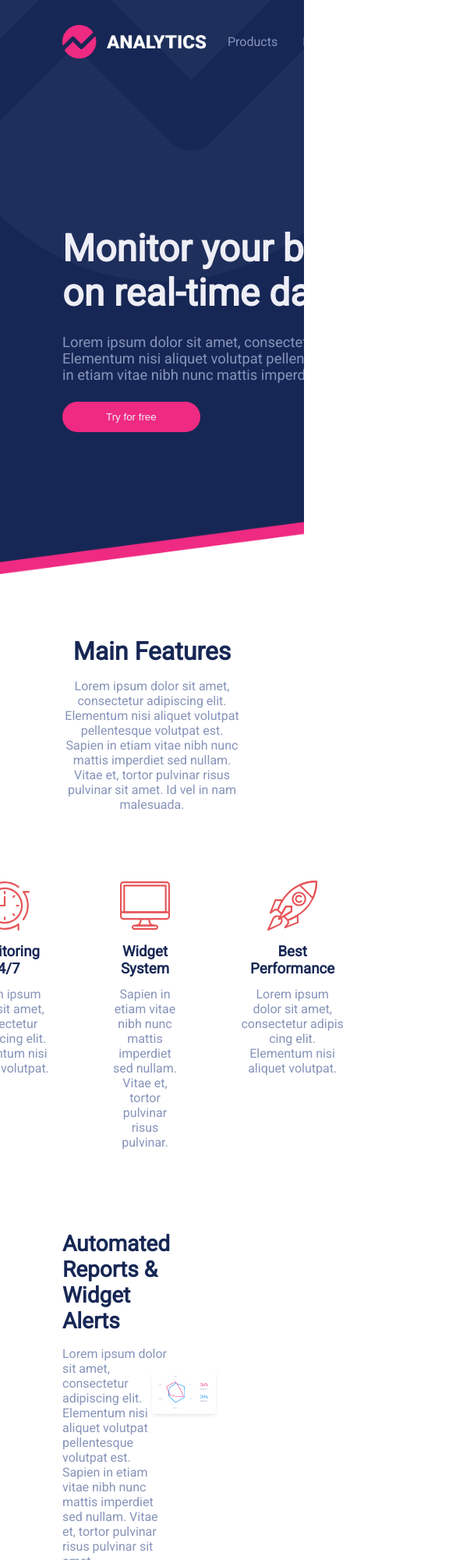
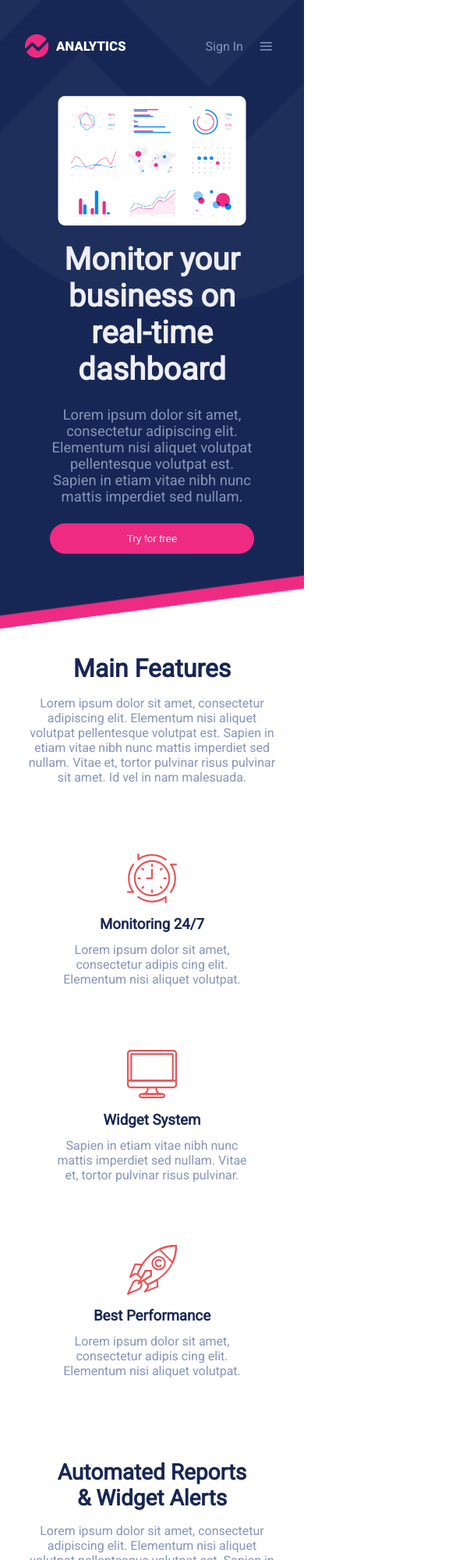
Before and after one commit to FarisMuhovic/Analytics-company-landing-page, a plain HTML site: page index.html in a window 390 px wide. Shown: the top 2000 px of the page at 78% size, 585 px wide, since content can reach past the window. Drawn offline with Linux system fonts and the light colour scheme.

Commit message:
responsive design

```diff
--- a/index.html
+++ b/index.html
@@ -31,7 +31,7 @@
         </ul>
         <ul class="account-links">
           <li><a href="#">Sign In</a></li>
-          <li><a href="#">Sign Up</a></li>
+          <li class="sign-up"><a href="#">Sign Up</a></li>
         </ul>
         <div class="hamburger-menu">&equiv;</div>
       </nav>
--- a/styles.css
+++ b/styles.css
@@ -147,6 +147,7 @@ main {
 .features > p {
   color: var(--font-main-color);
   max-width: 110ch;
+  width: 100%;
 }
 .cards {
   display: flex;
@@ -194,6 +195,7 @@ main {
   color: var(--font-secondary-color);
   font-size: 1.75rem;
   max-width: 16ch;
+  width: 100%;
   padding: 1rem 0;
 }
 .charts-info figcaption p {
@@ -215,7 +217,7 @@ main {
   justify-content: center;
   align-items: center;
   margin: 3rem 0;
-  height: 750px;
+  height: fit-content;
 }
 .pricing-plans h2 {
   color: var(--chart-lines);
@@ -224,12 +226,14 @@ main {
 .pricing-plans p {
   color: var(--font-main-color);
   max-width: 75ch;
+  width: 100%;
   text-align: center;
   padding: 1rem 0;
 }
 .plan-cards {
   display: flex;
   justify-content: center;
+  flex-wrap: wrap;
   gap: 2rem;
   margin: 2rem 0;
 }
@@ -320,13 +324,129 @@ footer ul a {
 
 /*  Large devices (desktops, less than 1200px) */
 @media (max-width: 1199.98px) {
+  /* Hero Section */
+  .text-block {
+    width: 50ch;
+  }
+  .text-block h1 {
+    width: 12ch;
+  }
 }
 /* Medium devices (tablets, less than 992px) */
 @media (max-width: 991.98px) {
+  /* Header */
+  header {
+    padding: 0 2rem;
+  }
+  /* Navbar */
+  .main-nav .nav-links,
+  .sign-up {
+    display: none;
+  }
+  .hamburger-menu {
+    display: inline;
+    font-size: 2rem;
+    color: var(--font-main-color);
+    padding: 0.5rem;
+    cursor: pointer;
+  }
+  /* Hero Section */
+  .hero {
+    flex-direction: column-reverse;
+    padding: 0 2rem 6rem 2rem;
+  }
+  .text-block {
+    padding: 0;
+    justify-content: center;
+    align-items: center;
+    text-align: center;
+    gap: 1.5rem;
+    width: 100%;
+  }
+  .text-block h1 {
+    width: 100%;
+    font-size: 2.5rem;
+  }
+  .text-block p {
+    padding: 0;
+  }
+  .text-block button {
+    max-width: 350px;
+    width: 100%;
+  }
+  .pie-chart {
+    display: none;
+  }
+  .main-img-hero {
+    overflow: visible;
+    width: 100%;
+    height: auto;
+  }
+  /* Main Section */
+  main {
+    padding: 2rem;
+  }
+  /* Features Section */
+  .charts-info {
+    gap: 1rem;
+  }
+  .charts-info img:nth-child(odd) {
+    transform: translateX(0);
+  }
+  .charts-info img:nth-child(even) {
+    transform: translateX(0);
+  }
+  /* Footer */
+  footer {
+    margin: 0;
+    grid-template-columns: 1fr 1fr;
+  }
+  footer .footer-nav {
+    display: none;
+  }
 }
+
 /*  Small devices (landscape phones, less than 768px) */
 @media (max-width: 767.98px) {
+  /* fix
+    features section
+    plans
+    */
+  /* Features Section */
+  .cards {
+    flex-direction: column;
+  }
+  /* Charts Section */
+  .charts-info {
+    grid-template-columns: 1fr;
+    justify-content: center;
+  }
+  .charts-info figcaption {
+    text-align: center;
+    display: flex;
+    align-items: center;
+    flex-direction: column;
+  }
+  .charts-info figcaption h2 {
+    text-align: center;
+  }
+  .charts-info img:nth-child(even) {
+    order: 1;
+  }
+  .charts-info img:nth-child(odd) {
+    order: 3;
+  }
+  .plan-cards {
+    flex-direction: column;
+  }
 }
 /* Extra small devices (portrait phones, less than 576px) */
 @media (max-width: 575.98px) {
+  .logo {
+    width: 140px;
+  }
+  footer .logo {
+    width: 140px;
+    height: 25px;
+  }
 }
```
